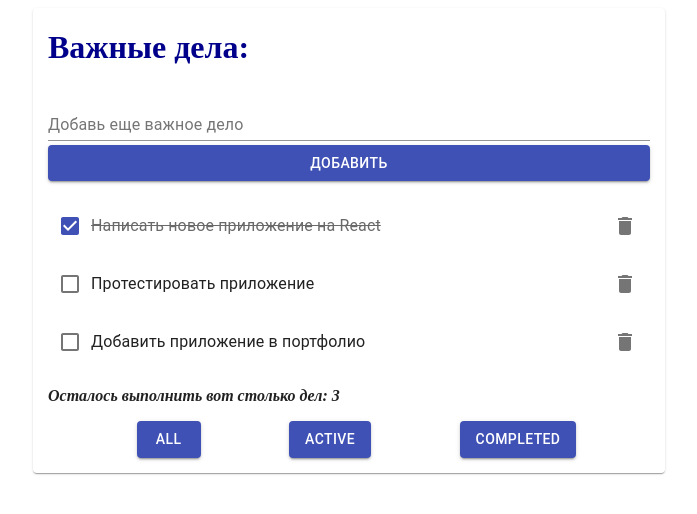
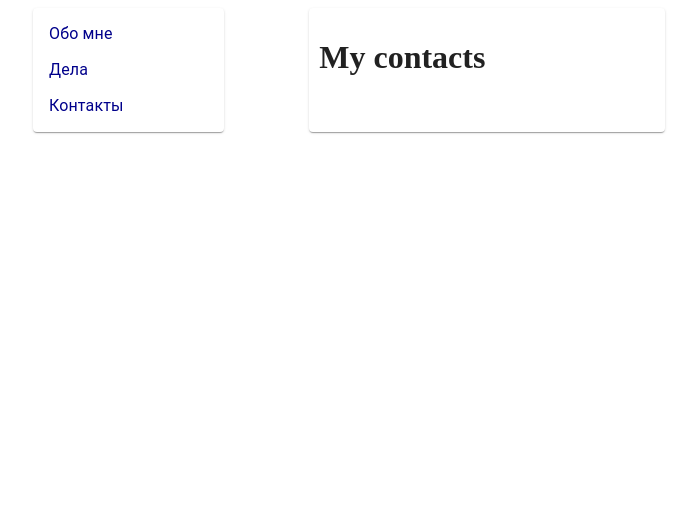
Before and after one commit to WebHeroSchool/Anastassia_React_todo, a React (Create React App) app: page /contacts in a window 1280 px wide. Shown: the top 514 px of the page, without its empty margins (291-988 px from the left). Built offline with nearby package versions, Linux system fonts and the light colour scheme.

Commit message:
added About, Contacts, Todo and router for App

```diff
--- a/package.json
+++ b/package.json
@@ -10,6 +10,7 @@
     "prop-types": "^15.7.2",
     "react": "^17.0.1",
     "react-dom": "^17.0.1",
+    "react-router-dom": "^5.2.0",
     "react-scripts": "4.0.1",
     "web-vitals": "^0.2.4"
   },
--- /dev/null
+++ b/src/components/About/About.js
@@ -0,0 +1,8 @@
+import React from "react";
+import styles from "./About.module.css";
+
+const About = () => (<div className={styles.wrap}>
+    <h1>About me</h1>
+</div>);
+
+export default About;
--- /dev/null
+++ b/src/components/About/About.module.css
@@ -0,0 +1,3 @@
+.wrap {
+    padding: 10px;
+}
--- a/src/components/App/App.js
+++ b/src/components/App/App.js
@@ -1,92 +1,32 @@
-import React, {useState, useEffect} from 'react';
-import InputItem from "../InputItem/InputItem";
-import ItemList from "../ItemList/ItemList";
-import Footer from "../Footer/Footer";
+import React from "react";
+import {BrowserRouter as Router, Route, Link} from "react-router-dom";
 import Card from "@material-ui/core/Card";
+import MenuItem from "@material-ui/core/MenuItem";
+import MenuList from "@material-ui/core/MenuList";
+
+import Todo from "../Todo/Todo";
+import About from "../About/About";
+import Contacts from "../Contacts/Contacts";
 
 import styles from "./App.module.css";
 
-const App = () => {
-    const initialState = {
-        items: [
-            {
-                value: 'Написать новое приложение на React',
-                isDone: true,
-                id: 1
-            },
-            {
-                value: 'Протестировать приложение',
-                isDone: false,
-                id: 2
-            },
-            {
-                value: 'Добавить приложение в портфолио',
-                isDone: false,
-                id: 3
-            }
-        ],
-        count: 3
-    };
+const App = () => (
+    <Router>
+        <div className={styles.wrap}>
+            <Card className={styles.sidebar}>
+                <MenuList>
+                    <Link className={styles.link} to='/'><MenuItem>Обо мне</MenuItem></Link>
+                    <Link className={styles.link} to='/todo'><MenuItem>Дела</MenuItem></Link>
+                    <Link className={styles.link} to='/contacts'><MenuItem>Контакты</MenuItem></Link>
+                </MenuList>
+            </Card>
 
-    const [items, setItems] = useState(initialState.items);
-    const [count, setCount] = useState(initialState.count);
-
-    useEffect( () => {
-        console.log('update');
-    });
-    useEffect( () => {
-        console.log('mount');
-    }, []);
-
-    const onClickDone = id => {
-        const newItemList = items.map(item => {
-            const newItem = {...item};
-
-            if (item.id === id) {
-                newItem.isDone = !item.isDone;
-            }
-
-            return newItem;
-        });
-
-        setItems(newItemList);
-    };
-
-    const onClickDelete = (id) => {
-        const newItemList = items.filter(item => item.id !==id);
-
-        setItems(newItemList);
-        setCount((count) => count - 1)
-    };
-
-    const onClickAdd = (value) => {
-        const newItemList = [
-            ...items,
-            {
-                value,
-                isDone: false,
-                id: count +1
-            }
-        ];
-
-        setItems(newItemList);
-        setCount((count) => count + 1)
-    };
-
-
-    return (
-        <div className={styles.wrap}>
-            <Card>
-                <h1 className={styles.title}>Важные дела:</h1>
-                <InputItem onClickAdd={onClickAdd} />
-                <ItemList
-                    items={items}
-                    onClickDone={onClickDone}
-                    onClickDelete={onClickDelete}
-                />
-                <Footer count={count}/>
+            <Card className={styles.content}>
+                <Route path='/' exact component={About} />
+                <Route path='/todo' component={Todo} />
+                <Route path='/contacts' component={Contacts} />
             </Card>
-        </div>);
-};
+        </div>
+    </Router>);
 
 export default App;
--- a/src/components/App/App.module.css
+++ b/src/components/App/App.module.css
@@ -1,4 +1,6 @@
 .wrap {
+    display: grid;
+    grid-template-areas: 'sidebar ... content content';
     margin: auto;
     width: 50%;
     font-family: Papyrus;
@@ -9,3 +11,18 @@
     color: darkblue;
     margin-left: 15px;
 }
+
+.sidebar {
+    grid-area: sidebar;
+}
+
+.content {
+    grid-area: content;
+}
+
+.link {
+    text-decoration: none;
+    color: darkblue;
+    font-weight: bold;
+    cursor: pointer;
+}
--- /dev/null
+++ b/src/components/Contacts/Contacts.js
@@ -0,0 +1,8 @@
+import React from "react";
+import styles from "./Contacts.module.css";
+
+const Contacts = () => (<div className={styles.wrap}>
+    <h1>My contacts</h1>
+</div>);
+
+export default Contacts;
--- /dev/null
+++ b/src/components/Contacts/Contacts.module.css
@@ -0,0 +1,3 @@
+.wrap {
+    padding: 10px;
+}
--- /dev/null
+++ b/src/components/Todo/Todo.js
@@ -0,0 +1,92 @@
+import React, {useState, useEffect} from 'react';
+import InputItem from "../InputItem/InputItem";
+import ItemList from "../ItemList/ItemList";
+import Footer from "../Footer/Footer";
+import Card from "@material-ui/core/Card";
+
+import styles from "./Todo.module.css";
+
+const Todo = () => {
+    const initialState = {
+        items: [
+            {
+                value: 'Написать новое приложение на React',
+                isDone: true,
+                id: 1
+            },
+            {
+                value: 'Протестировать приложение',
+                isDone: false,
+                id: 2
+            },
+            {
+                value: 'Добавить приложение в портфолио',
+                isDone: false,
+                id: 3
+            }
+        ],
+        count: 3
+    };
+
+    const [items, setItems] = useState(initialState.items);
+    const [count, setCount] = useState(initialState.count);
+
+    useEffect( () => {
+        console.log('update');
+    });
+    useEffect( () => {
+        console.log('mount');
+    }, []);
+
+    const onClickDone = id => {
+        const newItemList = items.map(item => {
+            const newItem = {...item};
+
+            if (item.id === id) {
+                newItem.isDone = !item.isDone;
+            }
+
+            return newItem;
+        });
+
+        setItems(newItemList);
+    };
+
+    const onClickDelete = (id) => {
+        const newItemList = items.filter(item => item.id !==id);
+
+        setItems(newItemList);
+        setCount((count) => count - 1)
+    };
+
+    const onClickAdd = (value) => {
+        const newItemList = [
+            ...items,
+            {
+                value,
+                isDone: false,
+                id: count +1
+            }
+        ];
+
+        setItems(newItemList);
+        setCount((count) => count + 1)
+    };
+
+
+    return (
+        <div className={styles.wrap}>
+            <Card>
+                <h1 className={styles.title}>Важные дела:</h1>
+                <InputItem onClickAdd={onClickAdd} />
+                <ItemList
+                    items={items}
+                    onClickDone={onClickDone}
+                    onClickDelete={onClickDelete}
+                />
+                <Footer count={count}/>
+            </Card>
+        </div>);
+};
+
+export default Todo;
--- /dev/null
+++ b/src/components/Todo/Todo.module.css
@@ -0,0 +1,11 @@
+.wrap {
+    margin: auto;
+    width: 100%;
+    font-family: Papyrus;
+}
+
+
+.title {
+    color: darkblue;
+    margin-left: 15px;
+}
```
Also changed, not shown: 2 other files (tests, documents, lock files or other folders).
